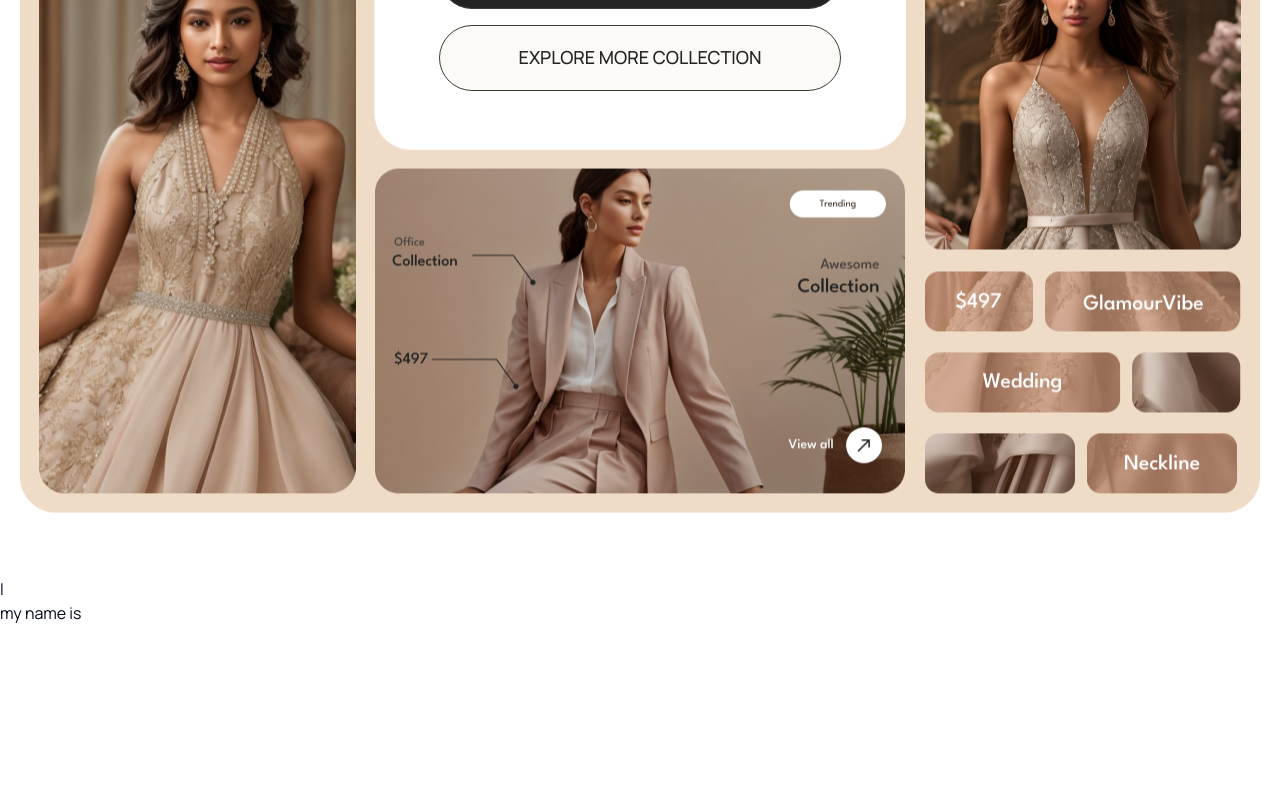
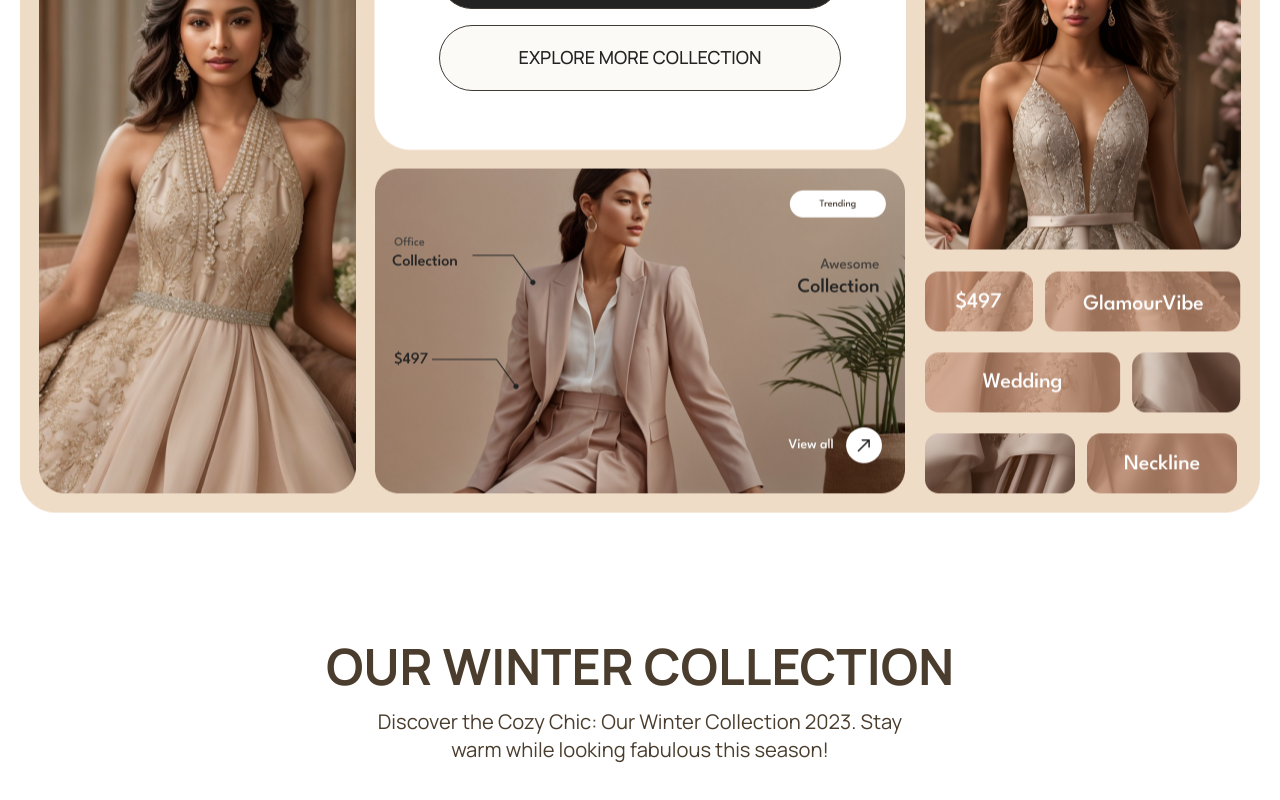
Before and after one commit to Iqtidartara/Main-Plume, a Next.js app: page / in a window 1280 px wide. Shown: the part 928-1728 px from the top of the page. Before the commit the page ends 1553 px from the top, so only its background shows below. Built offline with nearby package versions, Linux system fonts and the light colour scheme.

Commit message:
refractor :Winter-Collection

```diff
--- a/app/page.tsx
+++ b/app/page.tsx
@@ -1,7 +1,8 @@
+import Collections from "@/components/Collections";
 import Demo from "@/components/Demo";
 import HomeSection from "@/components/HomeSection";
 import Navbar from "@/components/Navbar";
-import Trial from "@/components/Trial";
+
 
 export default function Home() {
   return (
@@ -18,7 +19,7 @@ export default function Home() {
    <HomeSection />
    </div>
   <Demo />
-  <Trial />
+  <Collections />
    </main>
   )
 }
--- /dev/null
+++ b/components/Collections.tsx
@@ -0,0 +1,23 @@
+import React from "react";
+
+const Collections = () => {
+  return (
+    <section className="w-full">
+      <main className="max-w-[80rem] mx-auto px-4 py-16">
+        <div className="flex flex-col items-center justify-center gap-4">
+          <h1 className="text-[#4A3D2E] text-[3.125rem] font-[700] leading-[100%] uppercase text-center">
+            Our Winter collection
+          </h1>
+          <p className="text-[#4A3D2E] text-[1.2625rem] font-[400] leading-[140%] text-center">
+            Discover the Cozy Chic: Our Winter Collection 2023. Stay <br/>warm while
+            looking fabulous this season!
+          </p>
+
+
+        </div>
+      </main>
+    </section>
+  );
+};
+
+export default Collections;
--- a/components/Trial.js
+++ /dev/null
@@ -1,10 +0,0 @@
-
-const Trial = () => {
-  return (
-    <div>l
-        <p>my name is  </p>
-    </div>
-  )
-}
-
-export default Trial
```
